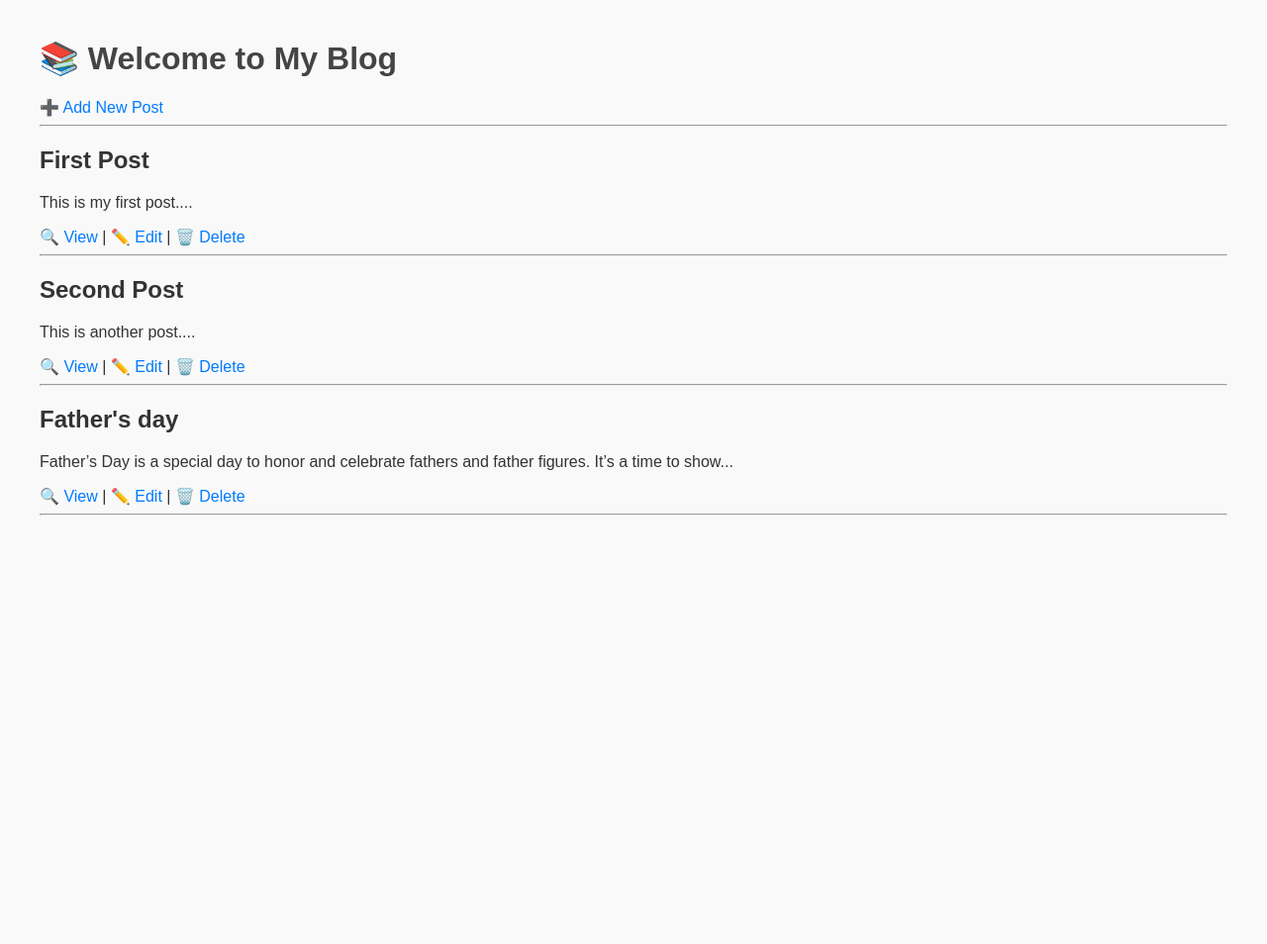
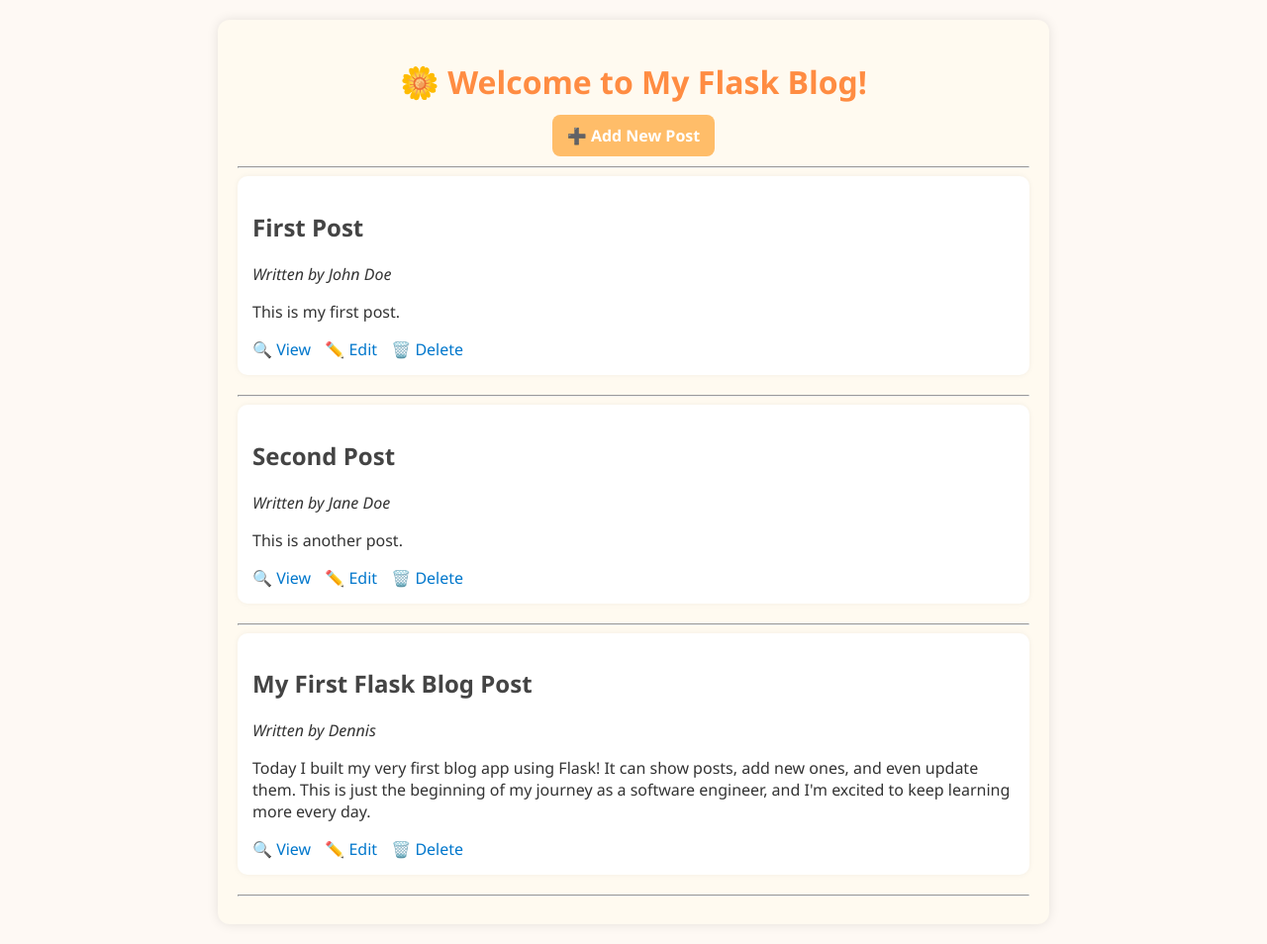
Before and after one commit to Dennis2y/Masterblog, a Flask app: page / in a window 1280 px wide. Shown: the whole page at 99% size. Before the commit the page ends 521 px from the top, so only its background shows below. Run offline with Flask 3, Linux system fonts and the light colour scheme.

Commit message:
Beautified post.html and updated CSS for friendly colors

```diff
--- a/app.py
+++ b/app.py
@@ -3,72 +3,68 @@ import json
 import os
 
 app = Flask(__name__)
+DATA_FILE = 'blog_data.json'  # Fixed to match the actual data file
 
-DATA_FILE = "blog_data.json"
+def load_posts():
+    if os.path.exists(DATA_FILE):
+        with open(DATA_FILE, 'r') as file:
+            return json.load(file)
+    return []
 
-# Load posts from the JSON file
-def load_posts():
-    if not os.path.exists(DATA_FILE):
-        return []
-    with open(DATA_FILE, "r") as file:
-        return json.load(file)
-
-# Save posts to the JSON file
 def save_posts(posts):
-    with open(DATA_FILE, "w") as file:
+    with open(DATA_FILE, 'w') as file:
         json.dump(posts, file, indent=4)
 
-# Homepage - show all posts
 @app.route('/')
 def index():
     posts = load_posts()
     return render_template('index.html', posts=posts)
 
-# View a single post
-@app.route('/post/<int:post_id>')
-def post(post_id):
-    posts = load_posts()
-    if 0 <= post_id < len(posts):
-        return render_template('post.html', post=posts[post_id])
-    else:
-        return "Post not found", 404
-
-# Add a new post
 @app.route('/add', methods=['GET', 'POST'])
 def add():
     if request.method == 'POST':
-        title = request.form['title']
-        content = request.form['content']
         posts = load_posts()
-        posts.append({'title': title, 'content': content})
+        new_post = {
+            'id': posts[-1]['id'] + 1 if posts else 1,
+            'author': request.form.get('author', 'Admin'),
+            'title': request.form.get('title'),
+            'content': request.form.get('content')
+        }
+        posts.append(new_post)
         save_posts(posts)
         return redirect(url_for('index'))
     return render_template('add.html')
 
-# Update a post
+@app.route('/delete/<int:post_id>')
+def delete(post_id):
+    posts = load_posts()
+    posts = [post for post in posts if post['id'] != post_id]
+    save_posts(posts)
+    return redirect(url_for('index'))
+
 @app.route('/update/<int:post_id>', methods=['GET', 'POST'])
 def update(post_id):
     posts = load_posts()
-    if 0 <= post_id < len(posts):
-        if request.method == 'POST':
-            posts[post_id]['title'] = request.form['title']
-            posts[post_id]['content'] = request.form['content']
-            save_posts(posts)
-            return redirect(url_for('index'))
-        return render_template('update.html', post=posts[post_id], post_id=post_id)
-    return "Post not found", 404
-
-# Delete a post
-@app.route('/delete/<int:post_id>')
-def delete(post_id):
-    posts = load_posts()
-    if 0 <= post_id < len(posts):
-        posts.pop(post_id)
+    post = next((p for p in posts if p['id'] == post_id), None)
+    if not post:
+        return "Post not found", 404
+    if request.method == 'POST':
+        post['author'] = request.form.get('author', 'Admin')
+        post['title'] = request.form.get('title')
+        post['content'] = request.form.get('content')
         save_posts(posts)
         return redirect(url_for('index'))
-    return "Post not found", 404
+    return render_template('edit.html', post=post)
 
-# Run the app
-if __name__ == "__main__":
+@app.route('/post/<int:post_id>')
+def post(post_id):
+    posts = load_posts()
+    post = next((p for p in posts if p['id'] == post_id), None)
+    if post:
+        return render_template("post.html", post=post)
+    else:
+        return "Post not found", 404
+
+if __name__ == '__main__':
     port = int(os.environ.get("PORT", 5000))
-    app.run(host="0.0.0.0", port=port)
+    app.run(host='0.0.0.0', port=port, debug=True)
--- a/blog_data.json
+++ b/blog_data.json
@@ -12,7 +12,9 @@
         "content": "This is another post."
     },
     {
-        "title": "Father's day",
-        "content": "Father\u2019s Day is a special day to honor and celebrate fathers and father figures. It\u2019s a time to show appreciation for their love, support, and guidance. Many people give cards, gifts, or spend quality time with their dads to say \"thank you\" for everything they do. Celebrated on the third Sunday of June in many countries, Father's Day reminds us how important dads are in our lives.\r\n\r\n"
+        "id": 3,
+        "author": "Dennis",
+        "title": "My First Flask Blog Post",
+        "content": "Today I built my very first blog app using Flask! \r\nIt can show posts, add new ones, and even update them.\r\nThis is just the beginning of my journey as a software engineer, and I'm excited to keep learning more every day."
     }
 ]
--- a/static/style.css
+++ b/static/style.css
@@ -1,41 +1,103 @@
+/* static/style.css */
+
 body {
-    font-family: Arial, sans-serif;
-    margin: 40px;
-    background-color: #f9f9f9;
+    font-family: 'Segoe UI', sans-serif;
+    background-color: #fef9f4;
+    color: #333;
+    padding: 20px;
+    margin: 0;
+}
+
+.container {
+    max-width: 800px;
+    margin: auto;
+    background-color: #fffaf0;
+    padding: 20px;
+    border-radius: 12px;
+    box-shadow: 0 0 12px rgba(0, 0, 0, 0.1);
+}
+
+h1 {
+    text-align: center;
+    color: #ff8c42;
+}
+
+.add-button {
+    text-align: center;
+    margin: 20px 0;
+}
+
+.add-button a {
+    background-color: #ffbd69;
+    color: #fff;
+    padding: 10px 15px;
+    text-decoration: none;
+    border-radius: 8px;
+    font-weight: bold;
+    transition: background-color 0.3s;
+}
+
+.add-button a:hover {
+    background-color: #ffa94d;
+}
+
+.post {
+    background-color: #fff;
+    padding: 15px;
+    border-radius: 10px;
+    margin-bottom: 20px;
+    box-shadow: 0 0 6px rgba(0, 0, 0, 0.05);
+}
+
+.post h2 {
+    color: #444;
+}
+
+.actions a {
+    margin-right: 10px;
+    color: #0077cc;
+    text-decoration: none;
+}
+
+.actions a:hover {
+    text-decoration: underline;
+}
+
+.empty-msg {
+    text-align: center;
+    color: #888;
+}
+
+
+.author {
+    font-size: 16px;
+    color: #666;
+    margin-top: -10px;
+    margin-bottom: 20px;
+}
+
+.post-content {
+    background-color: #fffef5;
+    border: 1px solid #ffe8cc;
+    padding: 20px;
+    border-radius: 8px;
+    font-size: 18px;
+    line-height: 1.6;
     color: #333;
 }
 
-h1 {
-    color: #444;
+.back-button {
+    display: inline-block;
+    margin-top: 20px;
+    background-color: #ffd6a5;
+    padding: 10px 15px;
+    border-radius: 8px;
+    color: #333;
+    text-decoration: none;
+    font-weight: bold;
+    transition: background-color 0.3s;
 }
 
-a {
-    text-decoration: none;
-    color: #007BFF;
+.back-button:hover {
+    background-color: #ffb347;
 }
-
-a:hover {
-    text-decoration: underline;
-}
-
-input, textarea {
-    width: 100%;
-    padding: 8px;
-    margin-top: 4px;
-    margin-bottom: 10px;
-    border: 1px solid #ccc;
-    border-radius: 4px;
-}
-
-button {
-    background-color: #007BFF;
-    color: white;
-    padding: 10px 16px;
-    border: none;
-    border-radius: 4px;
-    cursor: pointer;
-}
-
-button:hover {
-    background-color: #0056b3;
-}
--- a/templates/index.html
+++ b/templates/index.html
@@ -2,22 +2,32 @@
 <html lang="en">
 <head>
     <meta charset="UTF-8">
-    <title>My Blog</title>
+    <title>My Flask Blog</title>
     <link rel="stylesheet" href="{{ url_for('static', filename='style.css') }}">
 </head>
 <body>
-    <h1>📚 Welcome to My Blog</h1>
+    <div class="container">
+        <h1>🌼 Welcome to My Flask Blog!</h1>
+        <div class="add-button">
             <a href="{{ url_for('add') }}">➕ Add New Post</a>
+        </div>
         <hr>
+
         {% for post in posts %}
+        <div class="post">
             <h2>{{ post.title }}</h2>
-        <p>{{ post.content[:100] }}...</p>
-        <a href="{{ url_for('post', post_id=loop.index0) }}">🔍 View</a> |
-        <a href="{{ url_for('update', post_id=loop.index0) }}">✏️ Edit</a> |
-        <a href="{{ url_for('delete', post_id=loop.index0) }}">🗑️ Delete</a>
+            <p><em>Written by {{ post.author }}</em></p>
+            <p>{{ post.content }}</p>
+            <div class="actions">
+                <a href="{{ url_for('post', post_id=post.id) }}">🔍 View</a>
+                <a href="{{ url_for('update', post_id=post.id) }}">✏️ Edit</a>
+                <a href="{{ url_for('delete', post_id=post.id) }}">🗑️ Delete</a>
+            </div>
+        </div>
         <hr>
         {% else %}
-        <p>No posts yet.</p>
+        <p class="empty-msg">No posts yet. <a href="{{ url_for('add') }}">Add the first one</a>!</p>
         {% endfor %}
+    </div>
 </body>
 </html>
```
Also changed, not shown: templates/add.html (+17 -8 lines), templates/edit.html (+24 -11 lines), templates/post.html (+9 -3 lines). Lines whose indentation alone changed are shown as unchanged.
